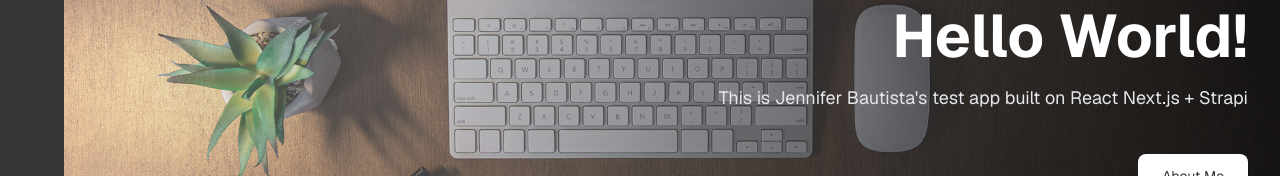
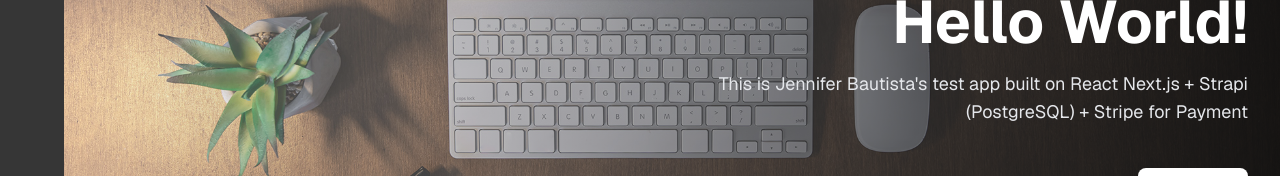
Before and after one commit to jlusong15/nextjs-strapi, a Next.js app in the folder frontend/: page / in a window 1280 px wide. Shown: the part 298-474 px from the top of the page. Built offline with nearby package versions, Linux system fonts and the light colour scheme; no server answers.

Commit message:
Update homepage

```diff
--- a/frontend/app/home/page.tsx
+++ b/frontend/app/home/page.tsx
@@ -14,7 +14,7 @@ export default function Home() {
 					<div className="w-full max-w-xl text-center sm:text-right opacity-0 animate-[fadeIn_1s_ease-out_forwards]">
 						<span className="text-xl sm:text-4xl md:text-6xl font-bold mb-4 text-white">Hello World!</span>
 						<p className="text-sm sm:text-lg md:text-lg text-gray-200">
-							This is Jennifer Bautista's test app built on React Next.js + Strapi
+							This is Jennifer Bautista's test app built on React Next.js + Strapi (PostgreSQL) + Stripe for Payment
 						</p>
 						<a
 							href="#about-me"
```
